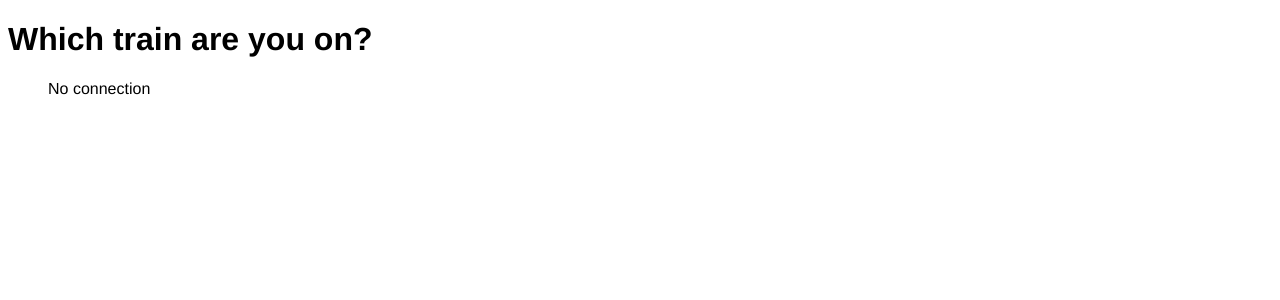
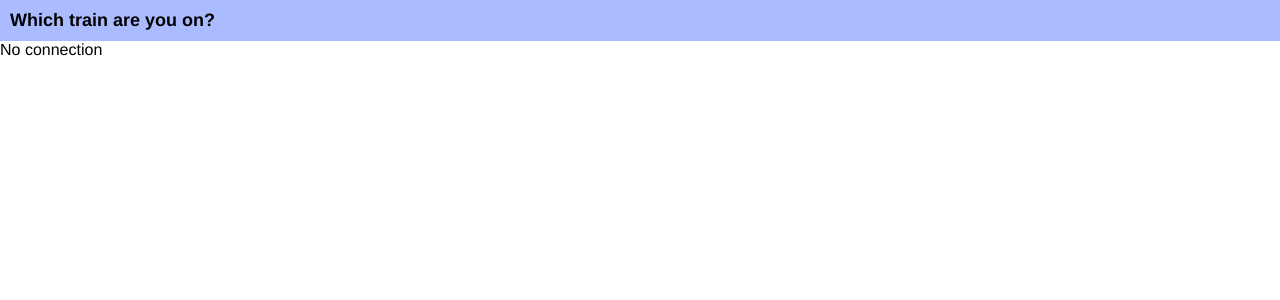
Before and after one commit to popdevelop/snapplr, a Python web app: template server_stub/src/templates/index.html in a window 1280 px wide. Shown: the top 300 px of the page. Run offline with Jinja, Linux system fonts and the light colour scheme; the template is opened without the code that fills it, so the values that code supplies are empty.

Commit message:
Basic ugly style

```diff
--- a/server_stub/src/static/css/style.css
+++ b/server_stub/src/static/css/style.css
@@ -1,7 +1,22 @@
+h1, ul, li, body, html { margin: 0; padding: 0; }
+
 body {
     font-family: Helvetica,Arial,sans-serif;
 }
 
+h1 {
+    font-size: 18px;
+    background-color: #ABF;
+    padding: 10px 10px;
+}
+
 #trains li {
     cursor: pointer;
+    list-style-type: none;
+    padding: 5px 10px;
+    border-bottom: 1px solid #CCC;
 }
+
+#trains li:hover {
+    background-color: #EEE;
+}
```
